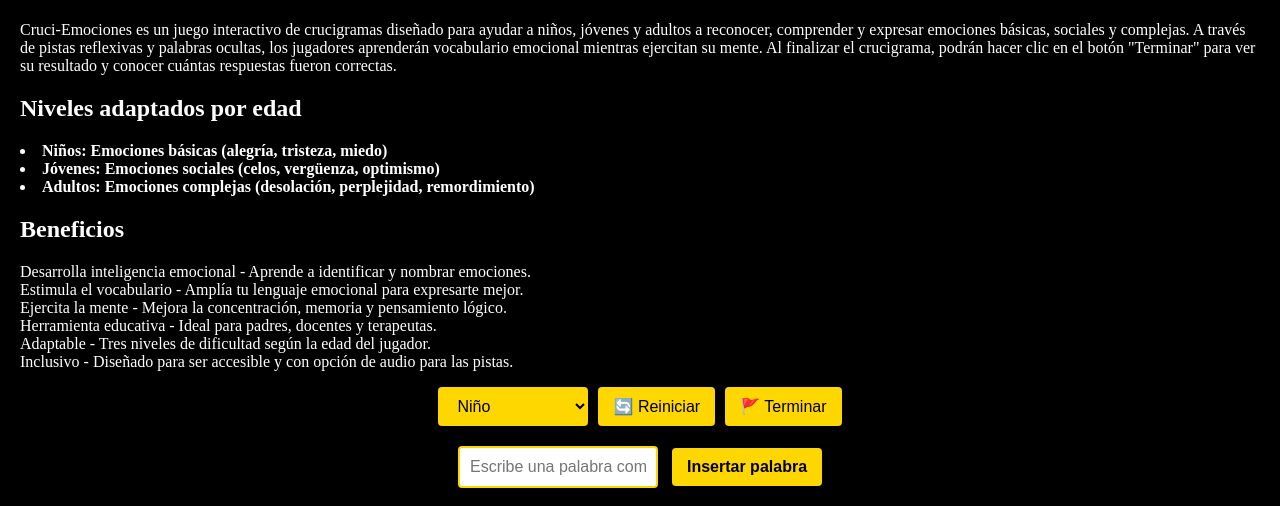
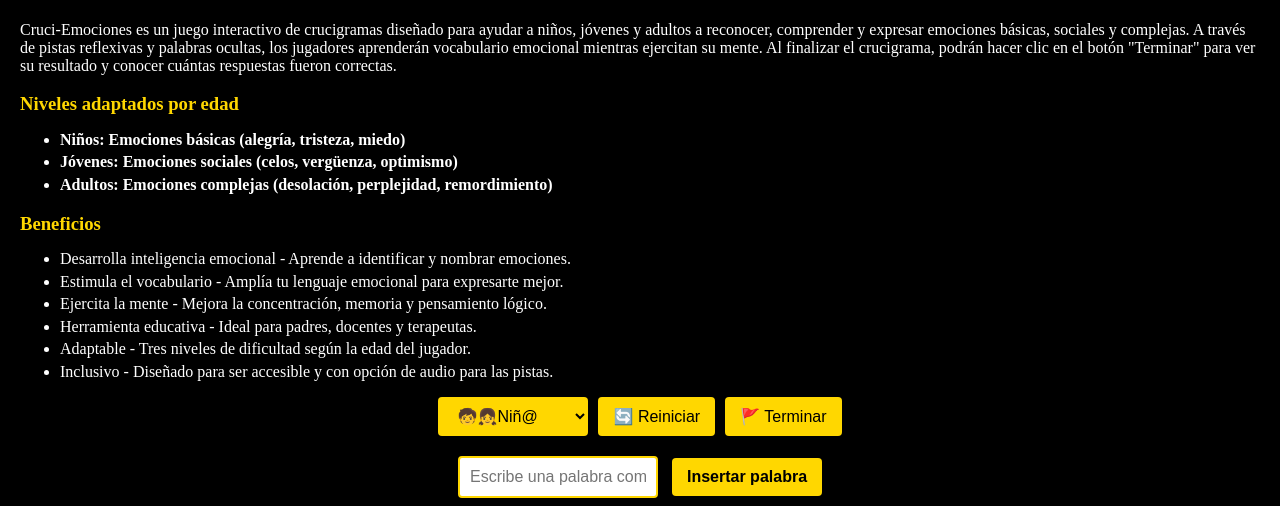
Before and after one commit to yobanaorozcobenavidesart/cruci-emociones, a plain HTML site: page index.html in a window 1280 px wide. Shown: the part 241-747 px from the top of the page. Drawn offline with Linux system fonts and the light colour scheme.

Commit message:
Add files via upload

```diff
--- a/index.html
+++ b/index.html
@@ -234,26 +234,46 @@
          style="max-width: 200px; height: auto;" />
   </div>
 
-   <p>Cruci-Emociones es un juego interactivo de crucigramas diseñado para ayudar a niños, jóvenes y adultos a reconocer, comprender y expresar emociones básicas, sociales y complejas. A través de pistas reflexivas y palabras ocultas, los jugadores aprenderán vocabulario emocional mientras ejercitan su mente. Al finalizar el crucigrama, podrán hacer clic en el botón "Terminar" para ver su resultado y conocer cuántas respuestas fueron correctas.</p>
+  <style>
+  .texto-cruciemociones {
+    font-family: "Times New Roman", serif;
+    font-size: 12pt;
+    color: white;
+    line-height: 1.1;
+  }
 
+  .texto-cruciemociones h2 {
+    color: gold;
+    font-size: 14pt;
+    margin-top: 20px;
+  }
 
-        <h2>Niveles adaptados por edad</h2>
+  .texto-cruciemociones li {
+    margin-bottom: 5px;
+  }
+</style>
 
-        <div class="age-levels">
-            <div class="age-level">
-              <li><strong>Niños: Emociones básicas (alegría, tristeza, miedo)</strong>
-                <li><strong>Jóvenes: Emociones sociales (celos, vergüenza, optimismo)</strong>
-                   <li><strong>Adultos: Emociones complejas (desolación, perplejidad, remordimiento)</strong>
+<div class="texto-cruciemociones">
+  <p>Cruci-Emociones es un juego interactivo de crucigramas diseñado para ayudar a niños, jóvenes y adultos a reconocer, comprender y expresar emociones básicas, sociales y complejas. A través de pistas reflexivas y palabras ocultas, los jugadores aprenderán vocabulario emocional mientras ejercitan su mente. Al finalizar el crucigrama, podrán hacer clic en el botón "Terminar" para ver su resultado y conocer cuántas respuestas fueron correctas.</p>
 
-        <h2>Beneficios</h2>
+  <h2>Niveles adaptados por edad</h2>
+  <ul>
+    <li><strong>Niños: Emociones básicas (alegría, tristeza, miedo)</strong></li>
+    <li><strong>Jóvenes: Emociones sociales (celos, vergüenza, optimismo)</strong></li>
+    <li><strong>Adultos: Emociones complejas (desolación, perplejidad, remordimiento)</strong></li>
+  </ul>
 
-        <div class="benefits">
-            <div class="benefit-item">Desarrolla inteligencia emocional - Aprende a identificar y nombrar emociones.</div>
-            <div class="benefit-item">Estimula el vocabulario - Amplía tu lenguaje emocional para expresarte mejor.</div>
-            <div class="benefit-item">Ejercita la mente - Mejora la concentración, memoria y pensamiento lógico.</div>
-            <div class="benefit-item">Herramienta educativa - Ideal para padres, docentes y terapeutas.</div>
-            <div class="benefit-item">Adaptable - Tres niveles de dificultad según la edad del jugador.</div>
-            <div class="benefit-item">Inclusivo - Diseñado para ser accesible y con opción de audio para las pistas.</div>
+  <h2>Beneficios</h2>
+  <ul>
+    <li>Desarrolla inteligencia emocional - Aprende a identificar y nombrar emociones.</li>
+    <li>Estimula el vocabulario - Amplía tu lenguaje emocional para expresarte mejor.</li>
+    <li>Ejercita la mente - Mejora la concentración, memoria y pensamiento lógico.</li>
+    <li>Herramienta educativa - Ideal para padres, docentes y terapeutas.</li>
+    <li>Adaptable - Tres niveles de dificultad según la edad del jugador.</li>
+    <li>Inclusivo - Diseñado para ser accesible y con opción de audio para las pistas.</li>
+  </ul>
+</div>
+
         </div>
 
 
@@ -263,9 +283,9 @@
   <div class="controls">
   <select id="edad" onchange="mostrarPreguntasPorEdad()">
 
-      <option value="niño">Niño</option>
-      <option value="joven">Joven</option>
-      <option value="adulto">Adulto</option>
+      <option value="niño">🧒👧Niñ@</option>
+      <option value="joven">🙋‍♂️🙋‍♀️Joven</option>
+      <option value="adulto">👩🧔Adulto</option>
     </select>
 
 
```
